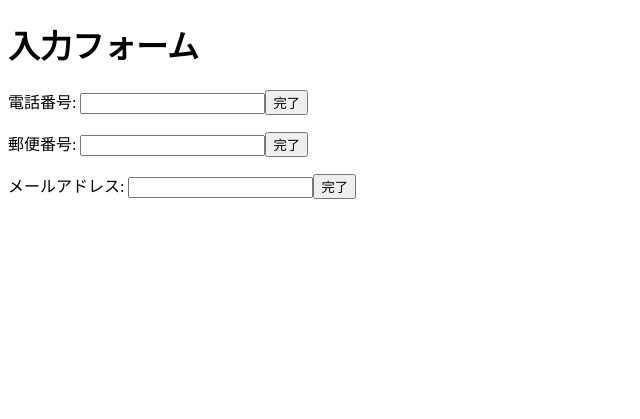
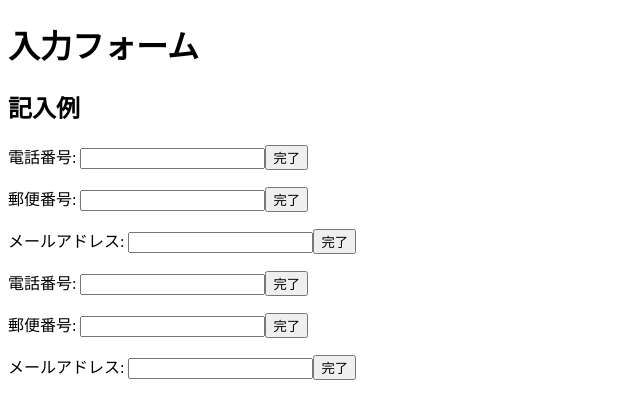
Before and after one commit to s1f102200547/yama, a Flask app: page / in a window 1280 px wide. Shown: the top 419 px of the page, without its empty margins (0-640 px from the left). Run offline with Flask 2, Linux system fonts and the light colour scheme.

Commit message:
formを一つにして記入例追加

```diff
--- a/templates/index.html
+++ b/templates/index.html
@@ -6,11 +6,19 @@
     </head>
     <body>
     <h1>入力フォーム</h1>
+    <h2>記入例</h2>
+
+    <p><label for="numberoftell" value="09027733489">電話番号:</label>
+        <input  type="text" ><button type="button">完了</button></p>
+    <p><label for="numberofaddress" value="2453387">郵便番号:</label>
+            <input  type="text" ><button type="button">完了</button></p>
+    <p><label for="mailaddress" value="〇〇gmail.com">メールアドレス:</label>
+                <input  type="text" ><button type="button">完了</button></p>
     <form action="/result" method="post"><p><label for="numberoftell">電話番号:</label>
     <input id="numberoftell" type="text" name="tell"><button type="submit">完了</button></p>
-    <form action="/result" method="post"><p><label for="numberofaddress">郵便番号:</label>
+    <p><label for="numberofaddress">郵便番号:</label>
         <input id="numberofaddress" type="text" name="addressnumber"><button type="submit">完了</button></p>
-        <form action="/result" method="post"><p><label for="mailaddress">メールアドレス:</label>
+        <p><label for="mailaddress">メールアドレス:</label>
             <input id="mailaddress" type="text" name="mail"><button type="submit">完了</button></p></form>
 
 
```
